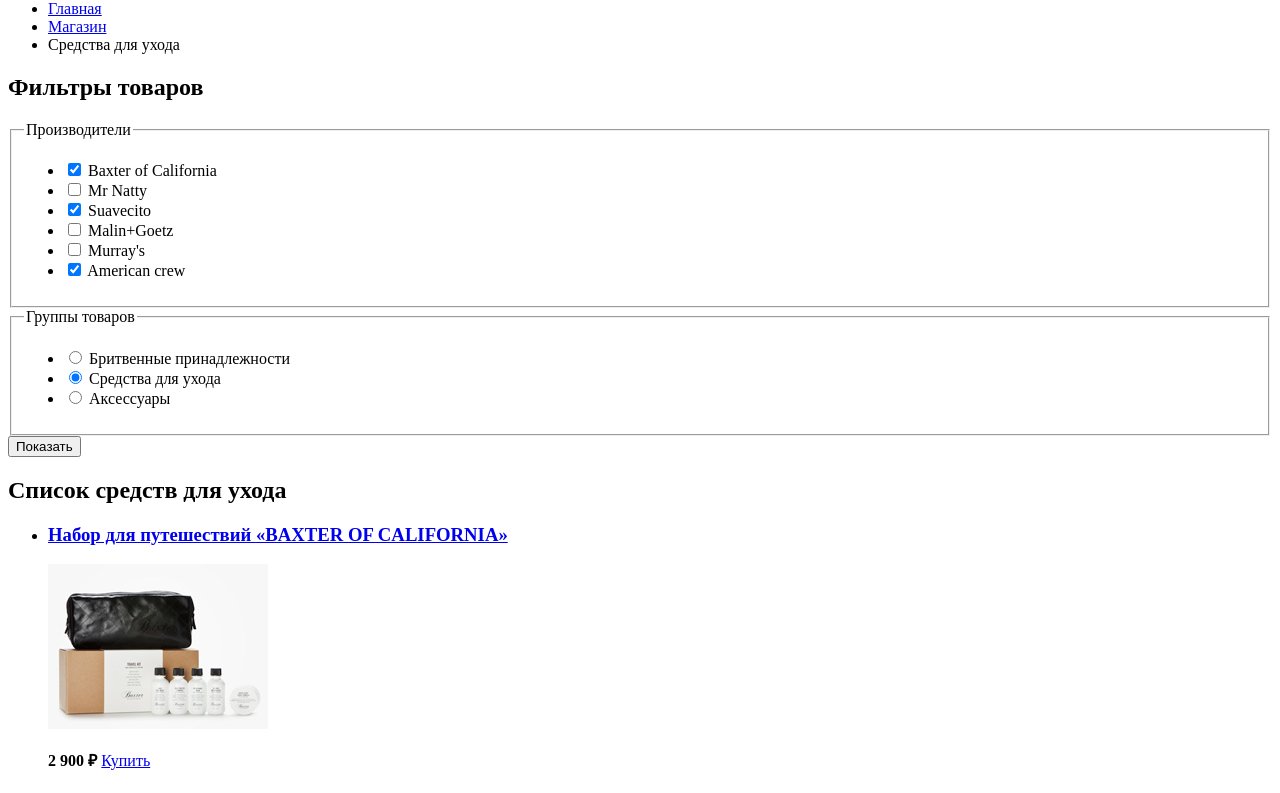
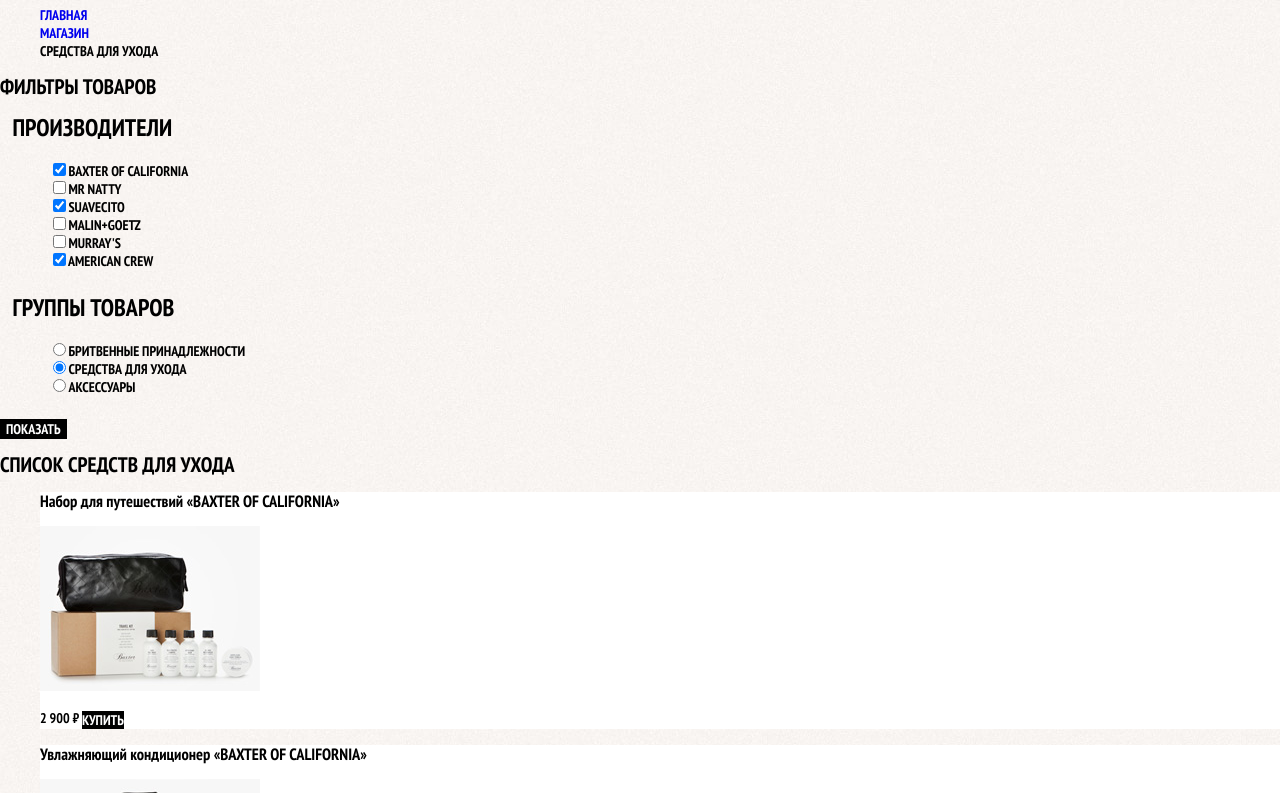
Before and after one commit to NataBoginia/940369-barbershop-24, a plain HTML site: page shop.html in a window 1280 px wide. Shown: the part 256-1049 px from the top of the page. Drawn offline with Linux system fonts and the light colour scheme.

Commit message:
add styles for non-index pages

```diff
--- a/css/style.css
+++ b/css/style.css
@@ -15,6 +15,19 @@ body {
   background-image: url("../img/background.jpg");
   background-position: top center;
   background-repeat: no-repeat;
+}
+
+.inner-body{
+  font-size: 14px;
+  line-height: 18px;
+  font-weight: 700;
+  color: #000000;
+
+
+  background-color: #ffffff;
+  background-image: url("../img/pattern-light.jpg");
+  background-position: 0 0;
+  background-repeat: repeat;
 }
 
 a {
@@ -47,6 +60,7 @@ a {
 
   background-color: #1f1f1f;
 }
+
 
 .features-list {
   list-style: none;
@@ -227,3 +241,50 @@ a {
   border-style: solid;
   border-color: #ffffff;
 }
+
+/*  Для страницы shop*/
+.breadcrumbs{
+  list-style: none;
+}
+
+.container h1{
+  font-size: 30px;
+  line-height: 42px;
+}
+
+.shop-filters-form legend{
+  font-size: 24px;
+  line-height: 30px;
+
+  border: none;
+}
+
+.shop-filters-form fieldset{
+  border: none;
+}
+
+.shop-filters-form ul{
+  list-style: none;
+}
+
+.catalog-list{
+  list-style: none;
+}
+
+.catalog-item{
+  color: #000000;
+
+  background-color: #ffffff;
+}
+
+.catalog-item h3{
+  color: #000000;
+}
+
+.catalog-item .catalog-category{
+  text-transform: none;
+}
+
+.pagination-list{
+  list-style: none;
+}
--- a/shop.html
+++ b/shop.html
@@ -3,9 +3,11 @@
   <head>
     <meta charset="utf-8">
     <title>Каталог средств для ухода за бородой</title>
-    <link rel="stylesheet" href="css/master.css">
+    <link href="https://fonts.googleapis.com/css?family=PT+Sans+Narrow:700&amp;subset=cyrillic" rel="stylesheet">
+    <link href="css/normalize.css" rel="stylesheet">
+    <link href="css/style.css" rel="stylesheet">
   </head>
-  <body>
+  <body class="inner-body">
     <header class="main-header">
       <nav class="main-navigation">
         <a class="mini-logo" href="index.html">
@@ -84,7 +86,7 @@
               </li>
             </ul>
           </fieldset>
-          <button type="submit" name="button">Показать</button>
+          <button class="button" type="submit" name="button">Показать</button>
 
         </form>
       </section>
@@ -194,10 +196,10 @@
 
       <nav class="shop-pagination">
         <ul class="pagination-list">
-          <li class="pagination-item"><a href="#">1</a></li>
-          <li class="pagination-item pagination-item-current"><a>2</a></li>
-          <li class="pagination-item"><a href="#">3</a></li>
-          <li class="pagination-item"><a href="#">4</a></li>
+          <li class="pagination-item"><a class="button" href="#">1</a></li>
+          <li class="pagination-item pagination-item-current"><a class="button">2</a></li>
+          <li class="pagination-item"><a class="button" href="#">3</a></li>
+          <li class="pagination-item"><a class="button" href="#">4</a></li>
         </ul>
       </nav>
     </main>
```
Also changed, not shown: price-list.html (+4 -2 lines), shop-item.html (+5 -3 lines).
